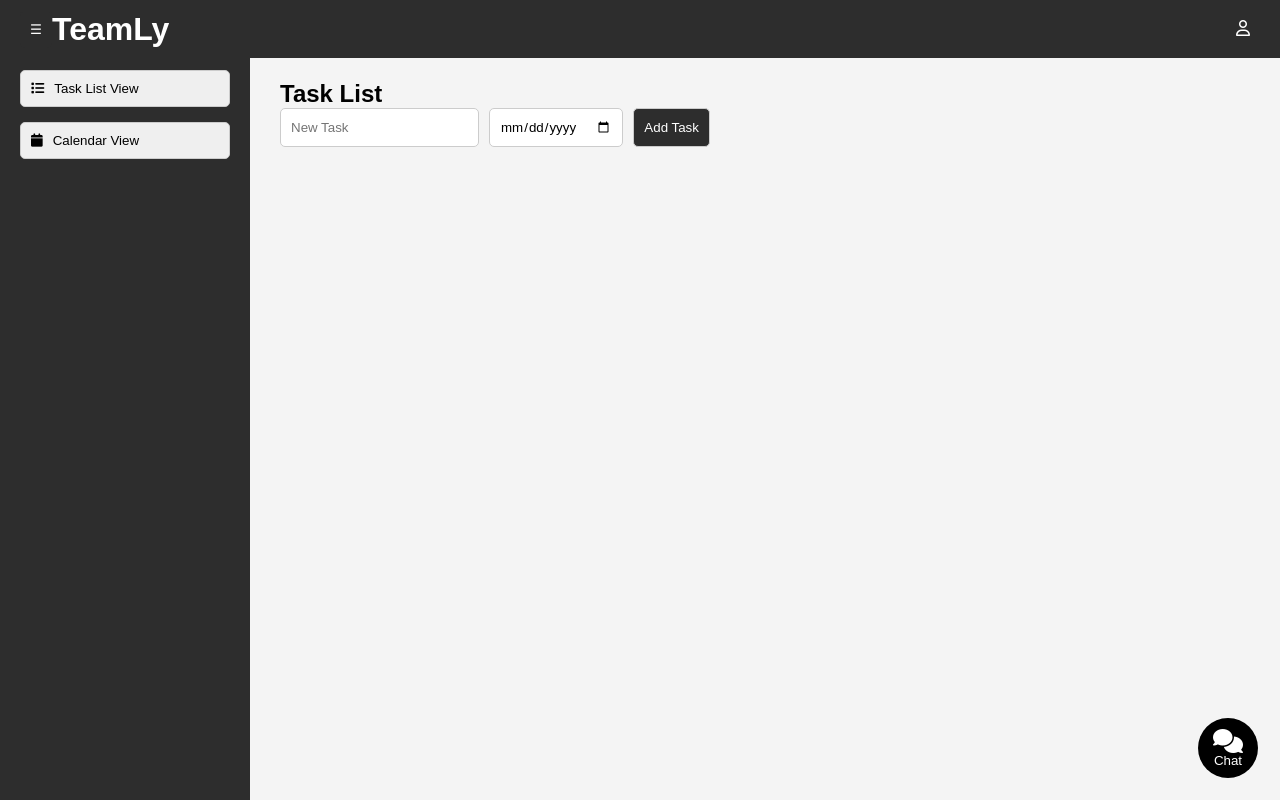
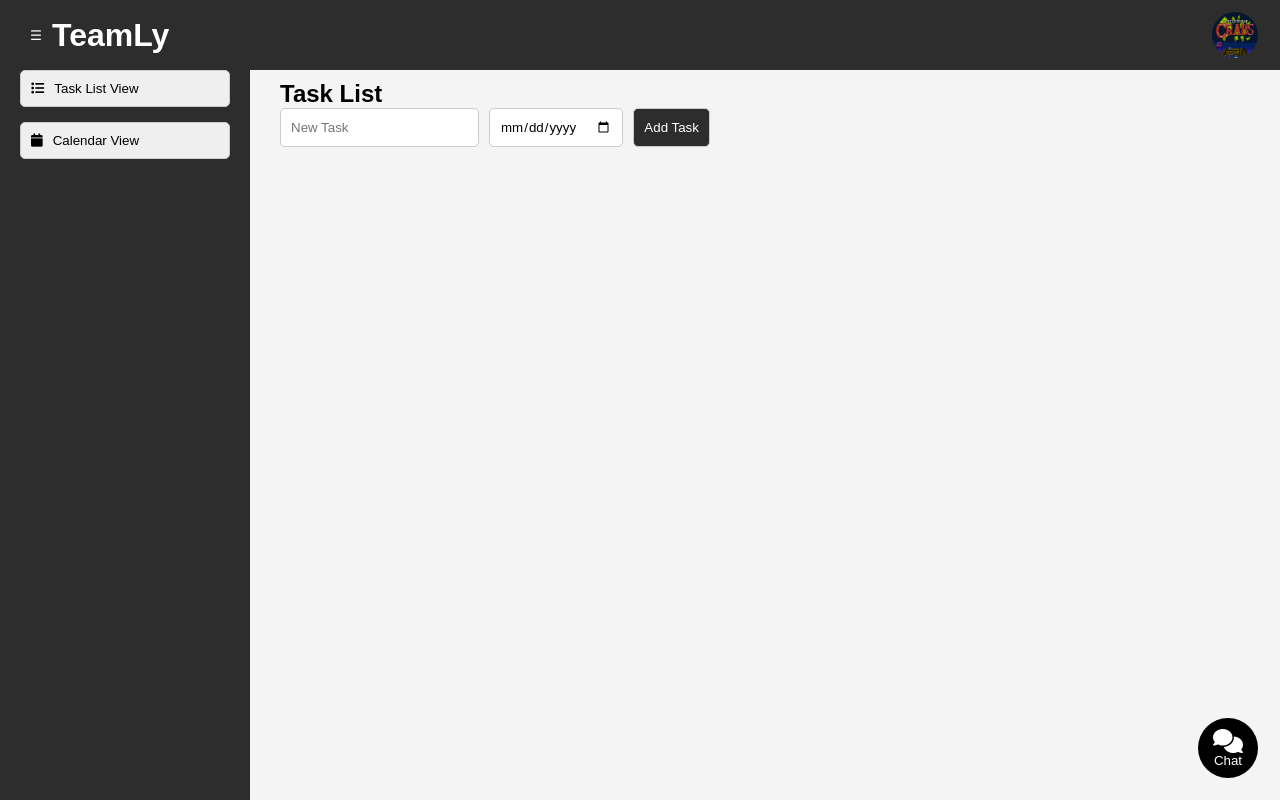
Before and after one commit to salahbouafia/Teamly, a PHP site: the page made by test site.html in a window 1280 px wide. Run offline with PHP 8.4, Linux system fonts and the light colour scheme; some libraries are stand-ins or nearby versions.

Commit message:
beta profile picture idea

```diff
--- a/script.js
+++ b/script.js
@@ -72,6 +72,17 @@ function toggleAccountMenu() {
   document.getElementById("accountDropdown").classList.toggle("show");
 }
 
+document.querySelector(".ProfilePicture").addEventListener("click", function () {
+    document.getElementById("profilePopup").style.display = "block";
+    document.querySelector(".overlay").style.display = "block";
+  });
+
+  function closeProfilePopup() {
+    document.getElementById("profilePopup").style.display = "none";
+    document.querySelector(".overlay").style.display = "none";
+  }
+
+
 ///////////////////////////////////////////////////////////////////////////////
 
 // var chatButton = document.getElementById("chat-button");
--- a/style.css
+++ b/style.css
@@ -34,15 +34,73 @@ body {
 .logo {
   display: flex;
 }
-.account-button {
-  background-image: "user.png";
-}
+/* ////////////////////////////////////////////////////////////////////// */
 .account-menu {
   position: relative;
   cursor: pointer;
-  padding: 10px;
-  border-radius: 5px;
+  width: 50px;
+  height: 50px;
+  padding: 2px;
+  border-radius: 100px;
 }
+.ProfilePicture{
+    width: 100%;
+  height: 100%;
+  object-fit: cover;
+  border-radius: 100px;
+}
+
+/* Fenêtre superposée */
+.profile-popup {
+  overflow: hidden;
+    display: none;
+    position: fixed;
+    top: 50%;
+    left: 50%;
+    transform: translate(-50%, -50%);
+    width: 30vw;
+    max-height: 50vh;
+    background: rgba(0, 0, 0, 0.9);
+    padding: 20px;
+    border-radius: 10px;
+    box-shadow: 0 4px 10px rgba(0, 0, 0, 0.2);
+    text-align: center;
+    z-index: 1000;
+  }
+
+  /* Image agrandie */
+  .profile-popup img {
+    width: 100%;
+    height: auto;
+    border-radius: 10px;
+  }
+
+  /* Fond semi-transparent */
+  .overlay {
+    display: none;
+    position: fixed;
+    top: 0;
+    left: 0;
+    width: 100%;
+    height: 100%;
+    background: rgba(0, 0, 0, 0.5);
+    z-index: 999;
+  }
+
+  /* Bouton de fermeture */
+  .close-popup {
+    position: absolute;
+    top: 10px;
+    right: 10px;
+    background: none;
+    border: none;
+    color: white;
+    font-size: 20px;
+    cursor: pointer;
+  }
+
+
+/* ////////////////////////////////////// */
 .account-menu:hover {
   background-color: gray;
 }
--- a/test site.html
+++ b/test site.html
@@ -8,6 +8,12 @@
 	<script src="https://kit.fontawesome.com/cfb2602f3e.js" crossorigin="anonymous"></script>
 </head>
 <body>
+    <div class="overlay" onclick="closeProfilePopup()"></div>
+    <div class="profile-popup" id="profilePopup">
+        <button class="close-popup" onclick="closeProfilePopup()">✖</button>
+        <img src="test.png" id="popupProfilePicture" >
+    </div>
+
     <div class="container">
         <div class="top-bar">
 			<div class="logo">
@@ -15,7 +21,7 @@
 				<h1> TeamLy</h1>
 			</div>
 			<div class="account-menu" onclick="toggleAccountMenu()">
-                <i class="fa-regular fa-user"></i>
+                <img class="ProfilePicture" src="test.png">
                 <div class="account-dropdown" id="accountDropdown">
 					<button id = "settings-button"><i class="fa-solid fa-gear"></i> Account Settings</button>
                     <button id = "theme-button"onclick="toggleTheme()"><i class="fa-solid fa-moon"></i> Toggle Theme</button>
```
Also changed, not shown: test.png (added).
